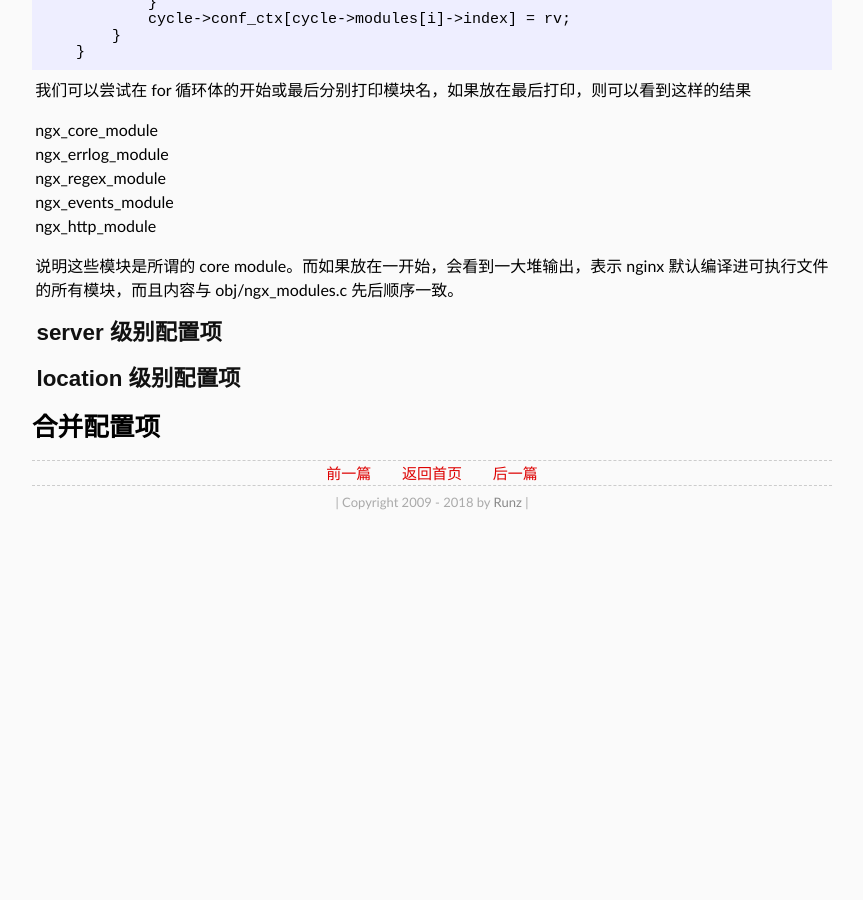
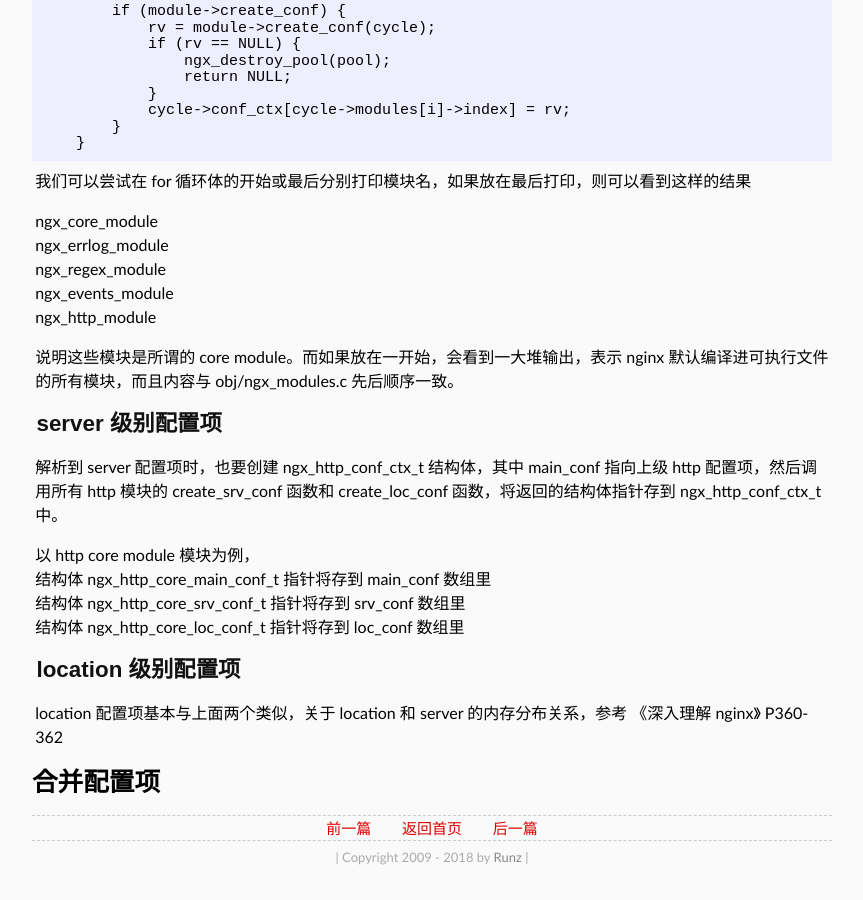
Before and after one commit to shaman7036/runzhen.github.io, a Jekyll site: the page built from _posts/2018-11-25-nginx-http-config.md, in a window 1280 px wide and 900 px high, scrolled down 2383 px. Shown: the whole window, without its empty margins (208-1071 px from the left). Built offline with Jekyll 4.4.1, drawn with Linux system fonts in a browser that asks for light colours; some web fonts are replaced; before the commit the page ends 2928 px from its top, so only the background shows below that; some of the changed text lies outside the part shown.

Commit message:
ngx-conf

```diff
--- a/_posts/2018-11-25-nginx-http-config.md
+++ b/_posts/2018-11-25-nginx-http-config.md
@@ -51,7 +51,11 @@
 
 可以看到，在 http，server，location 三个配置块中都有我们自定义模块的命令 test_cmd。
 
-对于 nginx http 框架而言，在解析 main 级别的配置项时，必须同时创建3个结构体，用于合并之后会解析到的 server，location 配置项。
+对于 nginx http 框架而言，在解析 main 级别的配置项时，必须同时创建3个结构体，用于合并之后会解析到的 server，location 配置项。换句话说：
+
+1. main 配置项，create_main_conf、srv、loc 三个函数都要被调用一次，返回3个结构体。
+2. server 配置项， srv、loc 两个函数都要被调用一次。
+3. location 配置项，loc 函数被调用一次。
 
 在 http 框架处理到某个阶段时，例如在寻找到合适的 location 前，如果试图去取某个模块的配置结构体，将会得到 server 级别的配置，而如果寻找到 location 之后，就会得到 location 结构下的配置。
 
@@ -74,7 +78,7 @@
 
 在《深入理解 nginx》P354 有详细介绍，还有一张 [Just Carry On](https://ialloc.org/blog/ngx-notes-conf-parsing/) 的配图也不错。
 
-![ngx-conf](/image/2018/ngx-conf.png){:height="500" width="500"}
+![ngx-conf](/image/2018/ngx-conf.png){:height="500" width="600"}
 
 
 说完了所有有关 http 模块配置结构存放位置，再来看一下对于整个 nginx 来说，这一块http 的配置又放在哪呢？还是看上图，在 `ngx_cycle_t` 的 `conf_ctx` 中。
@@ -112,6 +116,16 @@
 
 ## server 级别配置项
 
+解析到 server 配置项时，也要创建 ngx_http_conf_ctx_t 结构体，其中 main_conf 指向上级 http 配置项，然后调用所有 http 模块的 create_srv_conf 函数和 create_loc_conf 函数，将返回的结构体指针存到 ngx_http_conf_ctx_t 中。
+
+以 http core module 模块为例，
+结构体 ngx_http_core_main_conf_t 指针将存到 main_conf 数组里
+结构体 ngx_http_core_srv_conf_t 指针将存到 srv_conf 数组里
+结构体 ngx_http_core_loc_conf_t 指针将存到 loc_conf 数组里
+
+
 ## location 级别配置项
 
+location 配置项基本与上面两个类似，关于 location 和 server 的内存分布关系，参考 《深入理解 nginx》 P360-362
+
 # 合并配置项
```
